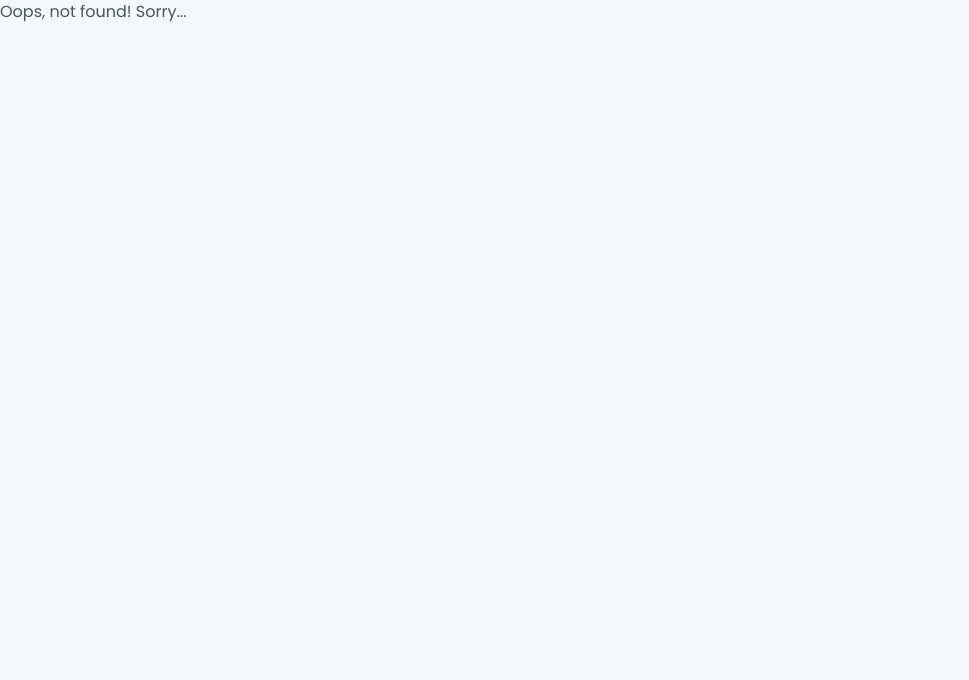
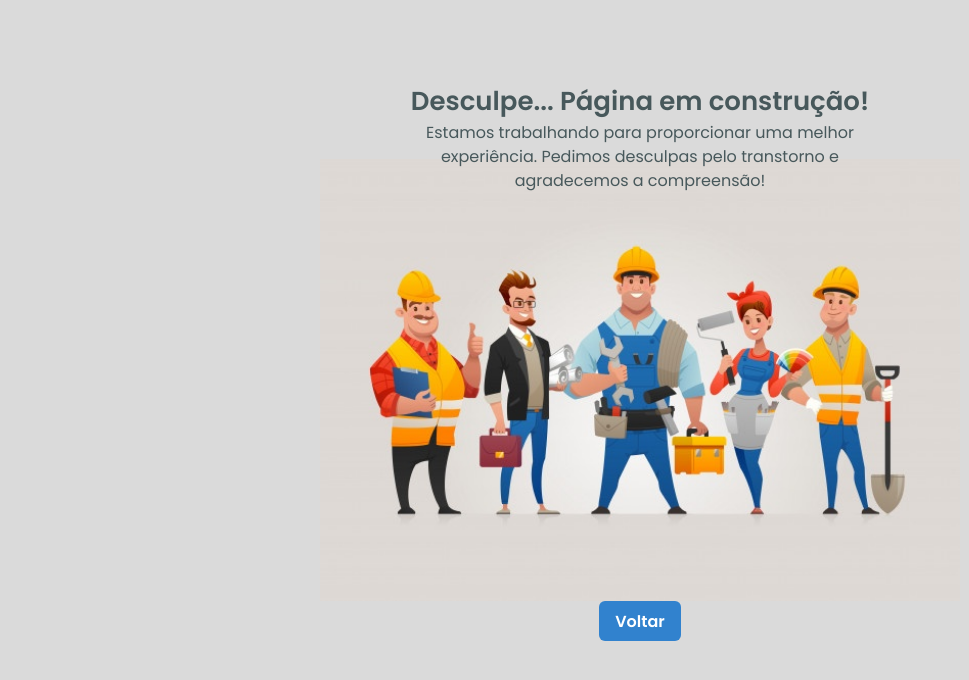
Before and after one commit to paulabonini/worldtrip, a Next.js app: page /404 in a window 1280 px wide. Before the commit this address had no page. Shown: the top 680 px of the page, without its empty margins (0-969 px from the left). Built offline with nearby package versions, Linux system fonts and the light colour scheme.

Commit message:
feat: implementing not found page

```diff
--- a/src/pages/404/NotFound.tsx
+++ b/src/pages/404/NotFound.tsx
@@ -1,3 +1,38 @@
+import { Box, Button, Flex, Image, Text } from "@chakra-ui/react";
+
 export function NotFound() {
-  return <h1>Oops, not found! Sorry...</h1>;
+  return (
+    <>
+      <Flex
+        padding="1rem 0"
+        direction="column"
+        justifyContent="center"
+        alignItems="center"
+        textAlign="center"
+        bgColor="gray.50"
+        h="100vh"
+      >
+        <Image width="50%" src="/images/workers.jpg" />
+
+        <Box
+          position="absolute"
+          top="20%"
+          left="50%"
+          transform="translate(-50%,-70%)"
+        >
+          <Text as="h1" fontSize="26px" fontWeight="bold">
+            Desculpe... Página em construção!
+          </Text>
+          <Text as="p" width="500px">
+            Estamos trabalhando para proporcionar uma melhor experiência.
+            Pedimos desculpas pelo transtorno e agradecemos a compreensão!
+          </Text>
+        </Box>
+
+        <Button as="a" href="/" colorScheme="blue">
+          Voltar
+        </Button>
+      </Flex>
+    </>
+  );
 }
```
Also changed, not shown: public/images/workers.jpg (added).
